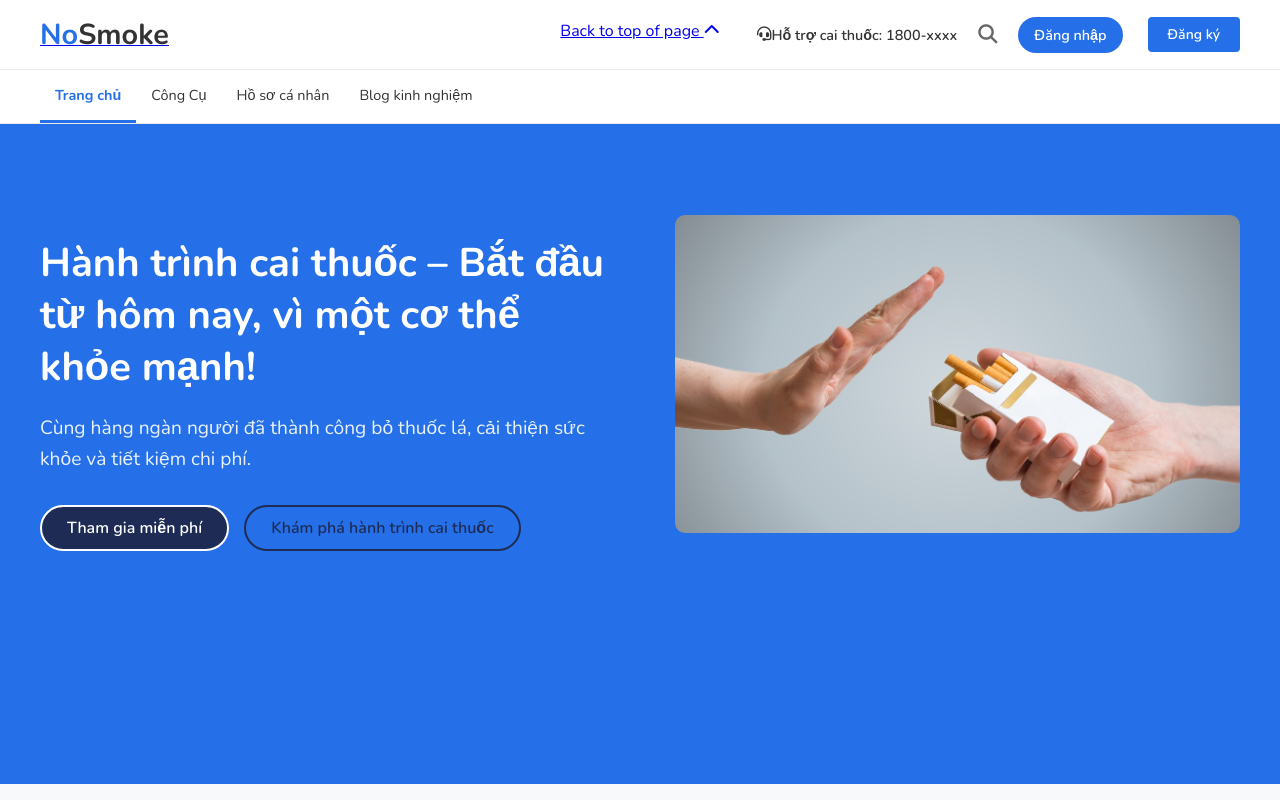
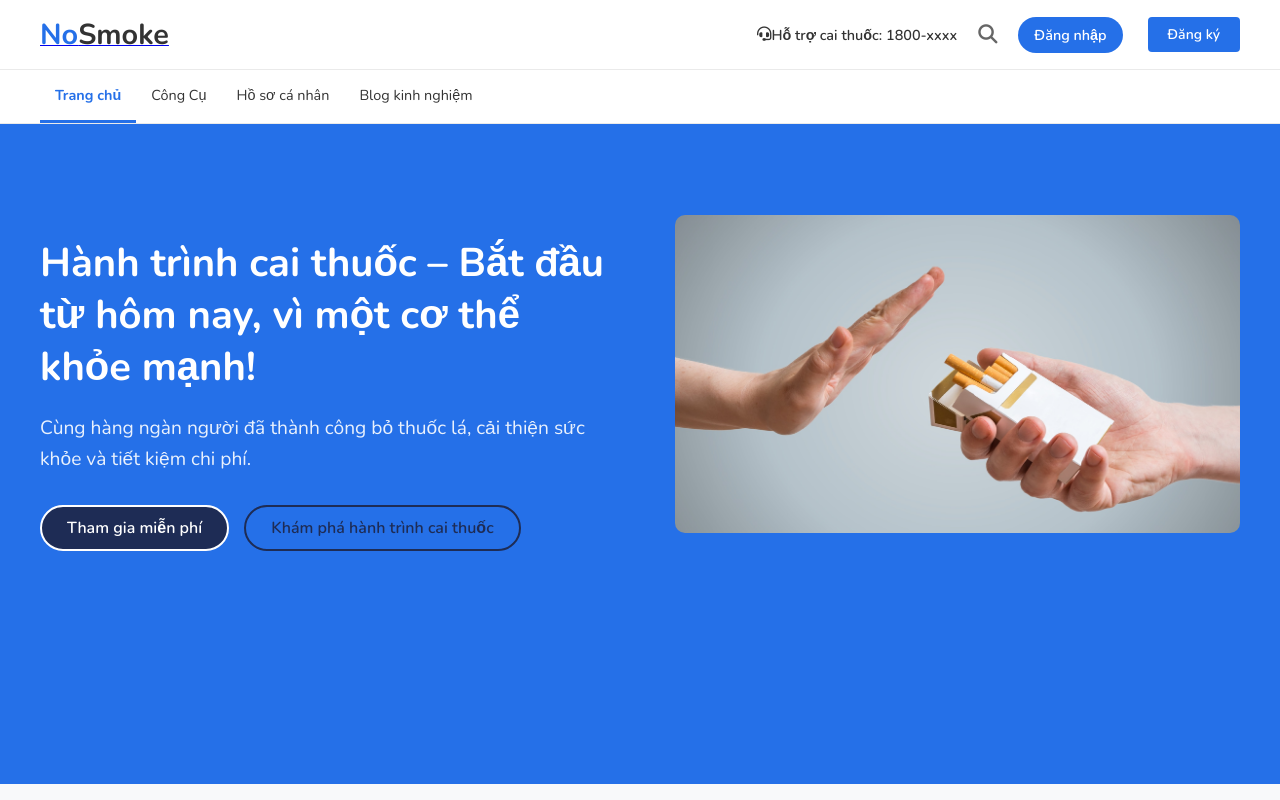
Before and after one commit to DangNhutTruong/Project-SWP391, a React (Vite) app: page / in a window 1280 px wide. Shown: the top 800 px of the page. Built offline with nearby package versions, Linux system fonts and the light colour scheme.

Commit message:
fix backtotop

```diff
--- a/src/page/Home.jsx
+++ b/src/page/Home.jsx
@@ -4,7 +4,6 @@ import Hero from '../components/Hero.jsx';
 import FeatureSection from '../components/FeatureSection.jsx';
 import BlogSection from '../components/BlogSection.jsx';
 import PricingSection from '../components/PricingSection.jsx';
-import BackToTop from '../components/BackToTop.jsx';
 
 /**
  * Home - Trang chủ của ứng dụng
@@ -19,7 +18,6 @@ export default function Home() {
       <FeatureSection />
       <BlogSection />
       <PricingSection />
-      <BackToTop />
     </>
   );
 }
```
Also changed, not shown: src/App.jsx (line endings or trailing spaces).
